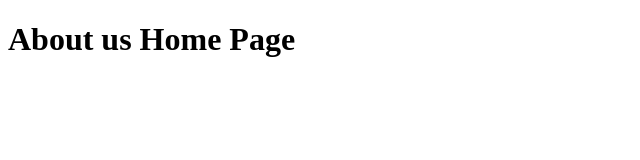
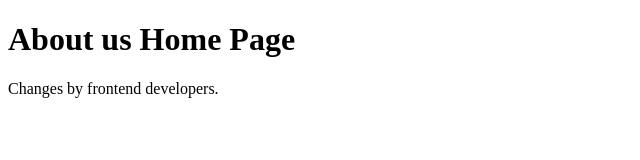
Before and after one commit to shailendra66/demo-repo, a plain HTML site: page about.html in a window 1280 px wide. Shown: the whole page, without its empty margins (0-640 px from the left). Drawn offline with Linux system fonts and the light colour scheme.

Commit message:
frontend 1.0 changes

```diff
--- a/about.html
+++ b/about.html
@@ -7,5 +7,6 @@
 </head>
 <body>
     <h1>About us Home Page</h1>
+    <p>Changes by frontend developers.</p>
 </body>
 </html>
```
